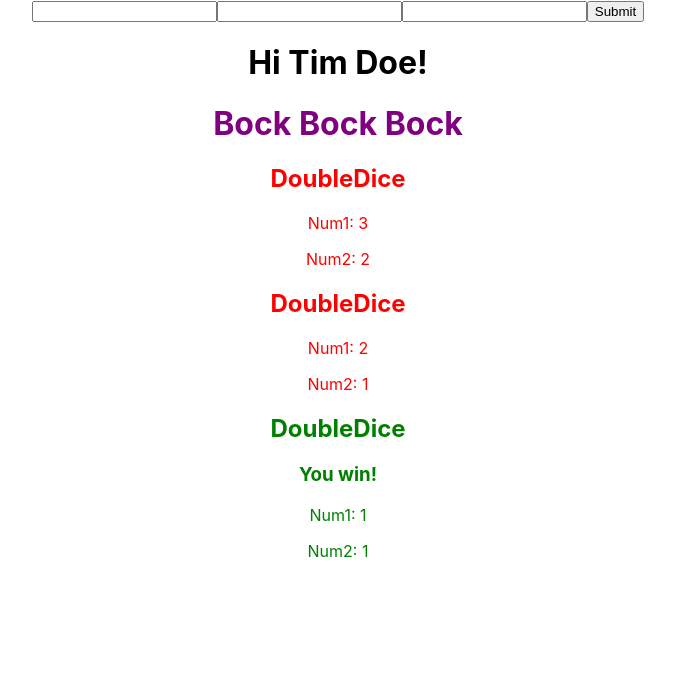
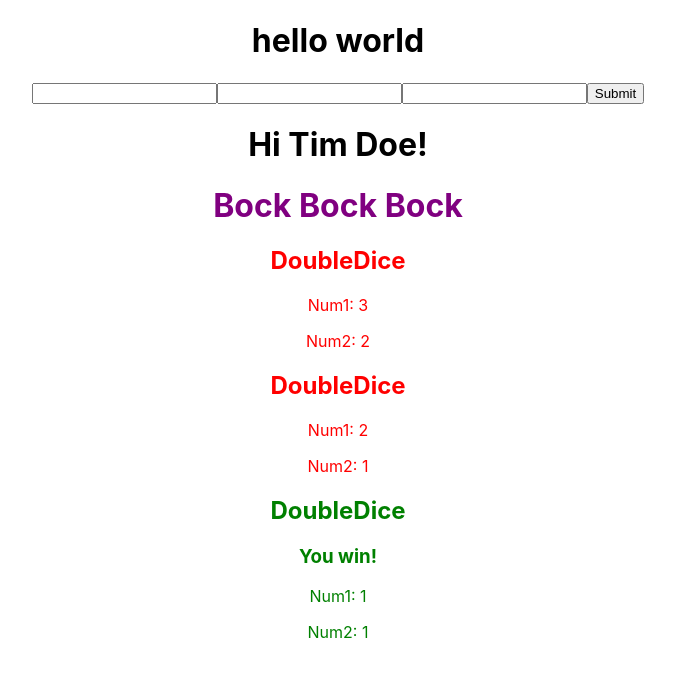
Before and after one commit to wendy174/react-review-app, a React (Create React App) app: page / in a window 1280 px wide. Shown: the top 676 px of the page, without its empty margins (302-977 px from the left). Built offline with nearby package versions, Linux system fonts and the light colour scheme.

Commit message:
header ts

```diff
--- a/src/App.tsx
+++ b/src/App.tsx
@@ -51,7 +51,7 @@ function App(): JSX.Element {
       <DoubleDice/>
       <DoubleDice/>
       <DoubleDice/> */}
-
+      <Header text="hello world"/>
       <Form />
       <Greeter person={person}/>
       <Chicken />
--- a/src/components/Header.tsx
+++ b/src/components/Header.tsx
@@ -1,3 +1,11 @@
-export default function Header({color = 'olive', text}) {
-    return <h1 style={{color: color}}>{text}</h1>
+
+// Define props types for Header Component
+
+interface HeaderProps {
+    text: string;
 }
+
+
+export default function Header({text}: HeaderProps): JSX.Element {
+    return <h1>{text}</h1>
+}
```
